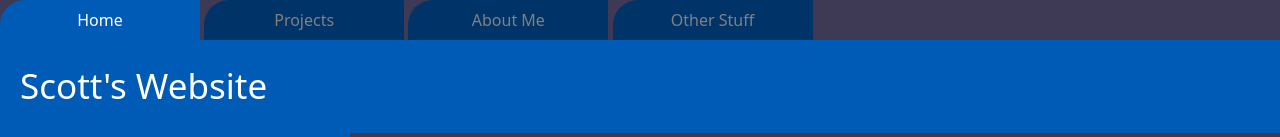
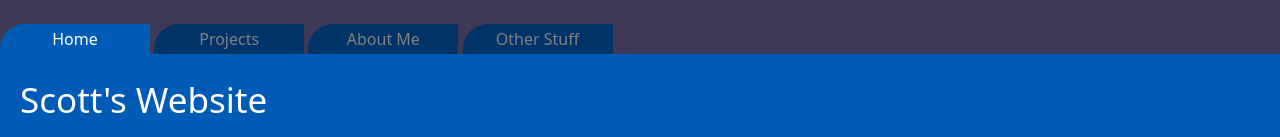
Before and after one commit to scottm213/scottmattera.net, a SvelteKit app: page / in a window 1280 px wide. Shown: the top 137 px of the page. Built offline with nearby package versions, Linux system fonts and the light colour scheme.

Commit message:
resize buttons, add spacer to top, make square fit viewport

```diff
--- a/src/app.css
+++ b/src/app.css
@@ -21,8 +21,8 @@ header {
 
 .square {
     position: relative;
-    height: 500px;
-    width: 350px;
+    height: 100vh;
+    width: 325px;
     background-color: #005bb7;
     z-index: -1;
 }
@@ -31,8 +31,8 @@ header {
 
 .button{
     border-radius: 25px 1px 1px 1px;
-    width: 200px;
-    height: 40px;
+    width: 150px;
+    height: 30px;
     border: none;
 
 }
--- a/src/routes/+page.svelte
+++ b/src/routes/+page.svelte
@@ -8,7 +8,7 @@
 
 <title>Scott's Site</title>
 
-
+<div> <br> </div>
 <a href = "https://scottmattera.net"> <button class = "button button1" type="button">Home</button> </a>
 <a href = "https://scottmattera.net/work"> <button class = "button button2" type="button">Projects</button> </a>
 <a href = "https://scottmattera.net/about"> <button class = "button button2" type="button">About Me</button> </a>
--- a/src/routes/about/+page.svelte
+++ b/src/routes/about/+page.svelte
@@ -3,7 +3,7 @@
 
 <title>About Me</title>
 
-
+<div> <br> </div>
 <a href = "https://scottmattera.net"> <button class = "button button2" type="button">Home</button> </a>
 <a href = "https://scottmattera.net/work"> <button class = "button button2" type="button">Projects</button> </a>
 <a href = "https://scottmattera.net/about"> <button class = "button button1" type="button">About Me</button> </a>
--- a/src/routes/other/+page.svelte
+++ b/src/routes/other/+page.svelte
@@ -3,7 +3,7 @@
 
 <title>Other Stuff</title>
 
-
+<div> <br> </div>
 <a href = "https://scottmattera.net"> <button class = "button button2" type="button">Home</button> </a>
 <a href = "https://scottmattera.net/work"> <button class = "button button2" type="button">Projects</button> </a>
 <a href = "https://scottmattera.net/about"> <button class = "button button2" type="button">About Me</button> </a>
--- a/src/routes/work/+page.svelte
+++ b/src/routes/work/+page.svelte
@@ -3,7 +3,7 @@
 
 <title>My Work</title>
 
-
+<div> <br> </div>
 <a href = "https://scottmattera.net"> <button class = "button button2" type="button">Home</button> </a>
 <a href = "https://scottmattera.net/work"> <button class = "button button1" type="button">Projects</button> </a>
 <a href = "https://scottmattera.net/about"> <button class = "button button2" type="button">About Me</button> </a>
```
